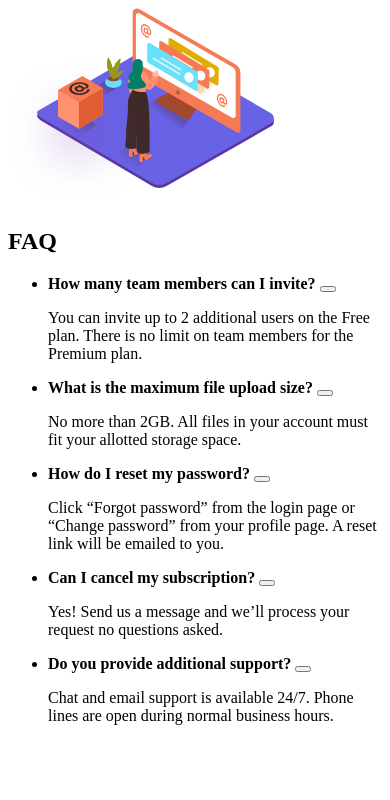
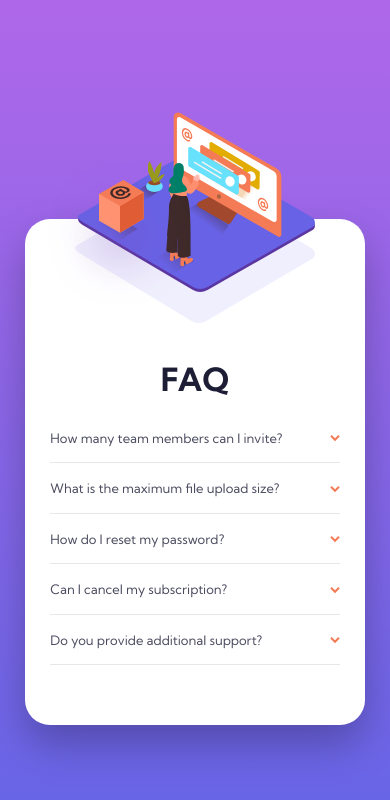
Before and after one commit to padawandr/fem-n-faq-accordion-card, a website: page src/index.html in a window 390 px wide. Drawn offline with Linux system fonts and the light colour scheme.

Commit message:
feat: add mobile faq accordion card styles

```diff
--- a/src/index.html
+++ b/src/index.html
@@ -6,53 +6,74 @@
 	<meta http-equiv="X-UA-Compatible" content="IE=edge">
 	<meta name="viewport" content="width=device-width, initial-scale=1.0">
 
-	<link rel="shortcut icon" href="favicon.ico" type="image/x-icon">
+	<!-- fonts -->
+	<link rel="preconnect" href="https://fonts.googleapis.com">
+	<link rel="preconnect" href="https://fonts.gstatic.com" crossorigin>
+	<link href="https://fonts.googleapis.com/css2?family=Kumbh+Sans:wght@400;700&display=swap" rel="stylesheet">
+
+	<!-- css -->
+	<link rel="stylesheet" href="./css/style.css">
+
+	<link rel="shortcut icon" href="./assets/favicon.ico" type="image/x-icon">
 	<title>Frontend Mentor | FAQ Accordion Card</title>
 </head>
 
 <body>
 
-	<main>
-		<section>
-			<picture>
-				<source media="(min-width: 800px)" srcset="./assets/illustration-woman-online-desktop.svg">
-				<img src="./assets/illustration-woman-online-mobile.svg" alt="illustration of a woman in front of a large computer screen">
+	<main class="main">
+		<section class="faq">
+			<picture class="faq__picture">
+				<!-- <source media="(min-width: 1024px)" srcset="./assets/illustration-woman-online-desktop.svg"> -->
+				<img class="faq__image" src="./assets/illustration-woman-online-mobile.svg"
+					alt="illustration of a woman in front of a large computer screen">
 			</picture>
-			<div>
-				<h2>FAQ</h2>
-				<ul>
-					<li>
-						<strong>How many team members can I invite?</strong>
-						<button></button>
-						<p>You can invite up to 2 additional users on the Free plan. There is no limit on team members for the
-							Premium plan.</p>
+			<div class="faq__info">
+				<h2 class="faq__title">FAQ</h2>
+				<ul class="faq__list">
+					<li class="faq__item">
+						<button class="faq__button">
+							<strong class="faq__question">How many team members can I invite?</strong>
+							<img class="faq__toggle" src="./assets/icon-arrow-down.svg" alt="">
+						</button>
+						<p class="faq__answer">You can invite up to 2 additional users on the Free plan. There is no limit on team
+							members for the Premium plan.</p>
 					</li>
-					<li>
-						<strong>What is the maximum file upload size?</strong>
-						<button></button>
-						<p>No more than 2GB. All files in your account must fit your allotted storage space.</p>
+					<li class="faq__item">
+						<button class="faq__button active">
+							<strong class="faq__question">What is the maximum file upload size?</strong>
+							<img class="faq__toggle" src="./assets/icon-arrow-down.svg" alt="">
+						</button>
+						<p class="faq__answer">No more than 2GB. All files in your account must fit your allotted storage space.</p>
 					</li>
-					<li>
-						<strong>How do I reset my password?</strong>
-						<button></button>
-						<p>Click “Forgot password” from the login page or “Change password” from your profile page. A reset link
-							will be emailed to you.</p>
+					<li class="faq__item">
+						<button class="faq__button">
+							<strong class="faq__question">How do I reset my password?</strong>
+							<img class="faq__toggle" src="./assets/icon-arrow-down.svg" alt="">
+						</button>
+						<p class="faq__answer">Click “Forgot password” from the login page or “Change password” from your profile
+							page. A reset link will be emailed to you.</p>
 					</li>
-					<li>
-						<strong>Can I cancel my subscription?</strong>
-						<button></button>
-						<p>Yes! Send us a message and we’ll process your request no questions asked.</p>
+					<li class="faq__item">
+						<button class="faq__button">
+							<strong class="faq__question">Can I cancel my subscription?</strong>
+							<img class="faq__toggle" src="./assets/icon-arrow-down.svg" alt="">
+						</button>
+						<p class="faq__answer">Yes! Send us a message and we’ll process your request no questions asked.</p>
 					</li>
-					<li>
-						<strong>Do you provide additional support?</strong>
-						<button></button>
-						<p>Chat and email support is available 24/7. Phone lines are open during normal business hours.</p>
+					<li class="faq__item">
+						<button class="faq__button">
+							<strong class="faq__question">Do you provide additional support?</strong>
+							<img class="faq__toggle" src="./assets/icon-arrow-down.svg" alt="">
+						</button>
+						<p class="faq__answer">Chat and email support is available 24/7. Phone lines are open during normal business
+							hours.</p>
 					</li>
 				</ul>
 			</div>
 		</section>
 	</main>
 
+	<script src="./js/main.js"></script>
 </body>
 
 </html>
--- /dev/null
+++ b/src/js/main.js
@@ -0,0 +1,14 @@
+const faqButtons = document.querySelectorAll('.faq__button')
+
+faqButtons.forEach(button => {
+	button.addEventListener('click', () => {
+		const btnChildren = [...button.children]; // htmlcollection to array
+		const answer = button.nextElementSibling;
+
+		btnChildren.forEach(btnChild => {
+			btnChild.classList.toggle('active')
+		})
+
+		answer.classList.toggle('active')
+	})
+})
--- /dev/null
+++ b/src/scss/style.scss
@@ -0,0 +1,169 @@
+//===== PALETTE ==============================================================//
+$color-mirage: hsl(238, 29%, 16%);
+$color-jaffa: hsl(14, 88%, 65%);
+$color-medium-purple: hsl(273, 75%, 66%);
+$color-royal-blue: hsl(240, 73%, 65%);
+$color-trout: hsl(237, 12%, 33%);
+$color-jumbo: hsl(240, 6%, 50%);
+$color-iron: hsl(240, 5%, 91%);
+$color-white: white;
+$color-shadow: rgba(0, 0, 0, .25);
+
+//===== VARIABLES ============================================================//
+$main-bg: linear-gradient($color-medium-purple, $color-royal-blue);
+$faq-bg: $color-white;
+$title-color: $color-mirage;
+$question-color: $color-trout;
+$question-active-color: $color-mirage;
+$question-hover-color: $color-jaffa;
+$answer-color: $color-jumbo;
+$divider-color: $color-iron;
+$shadow-color: 0 2rem 4rem $color-shadow;
+
+//===== TYPOGRAPHY ===========================================================//
+%title-font {
+	color: $title-color;
+	font-family: 'Kumbh Sans', sans-serif;
+	font-size: 3.2rem;
+	font-weight: 700;
+}
+
+%text-font {
+	font-family: 'Kumbh Sans', sans-serif;
+	font-size: 1.2rem;
+	font-weight: 400;
+	line-height: 1.5;
+}
+
+//===== RESET ================================================================//
+* {
+	box-sizing: border-box;
+	margin: 0;
+	padding: 0;
+}
+
+:root {
+	font-size: 62.5%;
+}
+
+//===== BASE STYLES ==========================================================//
+body {
+	@extend %text-font;
+}
+
+//===== MOBILE STYLES ========================================================//
+.main {
+	align-items: center;
+	background: $main-bg;
+	display: flex;
+	justify-content: center;
+	min-height: 100vh;
+}
+
+.faq {
+	align-items: center;
+	background: $faq-bg;
+	border-radius: 2.5rem;
+	box-shadow: $shadow-color;
+	display: flex;
+	flex-direction: column;
+	margin: 15rem 0 5rem;
+	width: min(87%, 46rem);
+
+	&__picture {
+		display: inline-block;
+		line-height: 0;
+		position: relative;
+		transform: translateY(-10.7rem);
+
+		&::before {
+			background-image: url('../assets/bg-pattern-mobile.svg');
+			background-position: center bottom;
+			background-repeat: no-repeat;
+			content: '';
+			height: 100%;
+			position: absolute;
+			top: 1.5rem;
+			width: 100%;
+		}
+	}
+
+	&__image {
+		left: -5%;
+		position: relative;
+	}
+
+	&__info {
+		position: relative;
+		top: -6rem;
+		width: 100%;
+	}
+
+	&__title {
+		@extend %title-font;
+		text-align: center;
+	}
+
+	&__list {
+		margin: 1rem 2.5rem 0;
+	}
+
+	&__item {
+		border-bottom: .1rem solid $divider-color;
+		list-style: none;
+		padding: 1.6rem 0 1.4rem;
+	}
+
+	&__button {
+		align-items: center;
+		background: transparent;
+		border: none;
+		cursor: pointer;
+		display: flex;
+		justify-content: space-between;
+		text-align: left;
+		width: 100%;
+	}
+
+	&__question {
+		@extend %text-font;
+		color: $question-color;
+		font-size: 1.3rem;
+		transition: .2s;
+		width: 90%;
+
+		&:hover {
+			color: $question-hover-color;
+		}
+
+		&.active {
+			font-weight: 700;
+		}
+	}
+
+	&__toggle {
+		transform: rotate(0deg);
+		transition: .3s ease-in-out;
+
+		&.active {
+			transform: rotate(180deg);
+		}
+	}
+
+	&__answer {
+		color: $answer-color;
+		line-height: 0;
+		margin-top: 0;
+		opacity: 0;
+		transition: .3s ease-in-out;
+		visibility: hidden;
+		width: 90%;
+
+		&.active {
+			line-height: 1.5;
+			margin-top: 1rem;
+			opacity: 1;
+			visibility: visible;
+		}
+	}
+}
```
Also changed, not shown: src/css/style.css (added).
